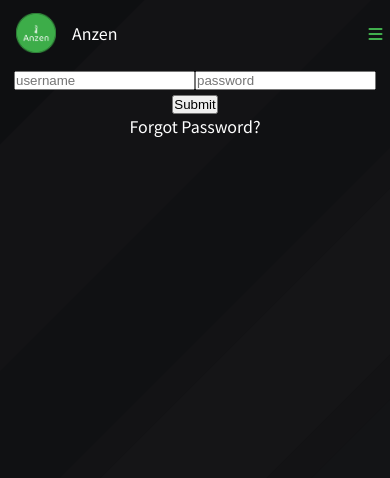
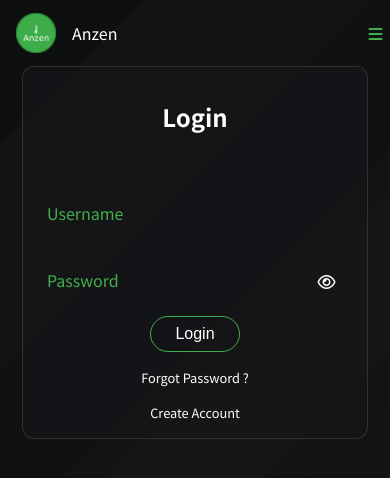
Before and after one commit to Ayush-1315/password-manager, a React (Create React App) app: page /login in a window 390 px wide. Shown: the top 478 px of the page. Built offline with nearby package versions, Linux system fonts and the light colour scheme; no server answers.

Commit message:
style- added responsive login form

```diff
--- a/src/frontend/components/loginForm/loginForm.jsx
+++ b/src/frontend/components/loginForm/loginForm.jsx
@@ -1,6 +1,8 @@
 import { useState } from "react";
 
-export const Login = ({onSubmit}) => {
+import loginFormCSS from "./loginForm.module.css";
+import { Link } from "react-router-dom";
+export const Login = ({ onSubmit, signupLink, forgotLink }) => {
   const [formData, setFormData] = useState({
     username: "",
     password: "",
@@ -10,47 +12,123 @@ export const Login = ({onSubmit}) => {
     username: false,
     password: false,
   });
-
-  const [isLoading,setIsLoading]=useState(false);
+  const [passwordFocus, setPasswordFoucs] = useState(false);
+  const [showPassword, setShowPassword] = useState(false);
+  const [isLoading, setIsLoading] = useState(false);
+  const [focus, setFocus] = useState({
+    username: false,
+    password: false,
+  });
   const changeHandler = (type, value) => {
     setFormData((prev) => ({ ...prev, [type]: value }));
-    setFormValidation((prev) => ({ ...prev, [type]: value.trim() !== "" }));
+    setFormValidation((prev) =>
+      type !== "password"
+        ? { ...prev, [type]: value.trim() !== "" }
+        : { ...prev, [type]: value.trim() !== "" && value.trim().length >= 8 }
+    );
   };
 
-  const submitHandler = async(e) => {
+  const submitHandler = async (e) => {
     e.preventDefault();
     const isFormValid = Object.values(formValidation).reduce(
       (acc, curr) => (curr ? acc : false),
       true
     );
-
-    if(isFormValid){
-        setIsLoading(true)
+    const resetStateVariables = () => {
+      setFormData(() => ({
+        username: "",
+        password: "",
+      }));
+      setIsLoading(false);
+      setFocus(() => ({ username: false, password: false }));
+      setPasswordFoucs(false);
+      setShowPassword(false);
+    };
+    if (isFormValid) {
+      setIsLoading(true);
       await onSubmit(formData);
-        setIsLoading(false)
+      resetStateVariables();
       e.target.reset();
-    }
-    else{
-        alert('fill all details')
+    } else {
+      alert("Please enter valid credentials.");
     }
   };
+  console.log(focus);
   return (
-    <>
+    <div className={`${`glassCard`} ${loginFormCSS.loginForm}`}>
+      <h2>Login</h2>
       <form onSubmit={(e) => submitHandler(e)}>
+        <label
+          htmlFor="username"
+          className={
+            formData.username !== "" || focus.username
+              ? loginFormCSS.filled
+              : ""
+          }
+        >
+          Username
+        </label>
         <input
           type="text"
           name="username"
-          placeholder="username"
           onChange={(e) => changeHandler("username", e.target.value)}
+          onFocus={() => setFocus((prev) => ({ ...prev, username: true }))}
+          onBlur={() => setFocus((prev) => ({ ...prev, username: false }))}
+          className={loginFormCSS.username}
+          required={true}
         />
+        <div
+          className={
+            passwordFocus
+              ? `${loginFormCSS.passwordContainer} ${loginFormCSS.focus}`
+              : `${loginFormCSS.passwordContainer}`
+          }
+        >
+          <label
+            htmlFor="password"
+            className={
+              formData.password !== "" || focus.password
+                ? loginFormCSS.filled
+                : ""
+            }
+          >
+            Password
+          </label>
           <input
-          type="text"
+            type={showPassword ? "text" : "password"}
             name="password"
-          placeholder="password"
+            id="password"
+            onFocus={() => {
+              setPasswordFoucs(true);
+              setFocus((prev) => ({ ...prev, password: true }));
+            }}
+            onBlur={() => {
+              setPasswordFoucs(false);
+              setFocus((prev) => ({ ...prev, password: false }));
+            }}
+            required={true}
             onChange={(e) => changeHandler("password", e.target.value)}
           />
-        <button disabled={isLoading}>Submit</button>
+          {!showPassword ? (
+            <i
+              className="fa-regular fa-eye"
+              onClick={() => setShowPassword(true)}
+            ></i>
+          ) : (
+            <i
+              className="fa-regular fa-eye-slash"
+              onClick={() => setShowPassword(false)}
+            ></i>
+          )}
+        </div>
+        {formData?.password.trim().length > 0 &&
+          formData?.password.trim().length < 8 && (
+            <div>Password must be 8 characters long</div>
+          )}
+        <button disabled={isLoading}>Login</button>
+        <Link to={forgotLink}>Forgot Password ?</Link>
+        <Link to={signupLink}>Create Account</Link>
       </form>
-    </>
+    </div>
   );
 };
--- /dev/null
+++ b/src/frontend/components/loginForm/loginForm.module.css
@@ -0,0 +1,127 @@
+.loginForm{
+    width: fit-content;
+    flex-direction: column;
+    display: flex;
+    margin: auto;
+    padding: 1rem;
+    width: 20%;
+    text-align: left;
+    min-height: 35vh;
+    max-height: fit-content;
+    color: #FFFFFF;
+
+}
+.loginForm h2{
+    margin: 1rem 0.5rem 2rem 0.5rem;
+    align-self: center;
+}
+form{
+    display: flex;
+    justify-content: center;
+    gap: 1rem;
+    flex-direction: column;
+    position: relative;
+    margin-top: 2rem;
+}
+.loginForm input{
+    background: transparent;
+    border: none;
+    font-size: 1rem;
+    padding: 0.5rem;
+    color: #FFFFFF;
+    width: 90%;
+    border-bottom: 1px solid transparent;
+    border-radius: 2px;
+}
+.loginForm input:focus{
+    outline: none;
+}
+.username:focus{
+    border-bottom: 1px solid #FFFFFF;
+}
+.passwordContainer{
+    width: 95%;
+    display: flex;
+    align-items: center;
+    position: relative;
+    margin-top: 1rem;
+}
+.focus{
+    border-bottom: 1px solid #FFFFFF;
+}
+.loginForm button{
+    padding: 0.5rem 1.5rem;
+    border-radius: 3rem;
+    border:1px solid #41AF4D;
+    color: #FFFFFF;
+    background-color: transparent;
+    align-self: center;
+    font-size: 1rem;
+    transition: all 0.1s ease-in-out;
+}
+.loginForm button:hover{
+    background-color: #41AF4D;
+    border: 1px solid #41AF4D;
+    }
+.loginForm a{
+    text-decoration: none;
+    color:#FFFFFF;
+    font-size: 0.8rem;
+    align-self: center;
+}
+label{
+    position: absolute;
+    pointer-events: none;
+    transform: translate(0, 23px) scale(1);
+    transform-origin: top left;
+    transition: 200ms cubic-bezier(0, 0, 0.2, 1) 0ms;
+    color: #41AF4D;
+    font-size: 16px;
+    line-height: 1;
+    padding: 0.5rem;
+}
+label:first-child{
+    top:-1.5rem;
+}
+ input:focus + label{
+    background-color: red;
+}
+.filled {
+    transform: translate(0, -0.5rem);
+}
+/* Media Queries */
+@media (min-width: 320px) {
+    .loginForm{
+        width: 80%;
+    }
+  }
+  @media (min-width:481px) {
+    .loginForm{
+        width: 60%;
+    }
+  }
+  @media (min-width:600px) {
+    .loginForm{
+        width: 50%;
+    }
+  }
+  @media (min-width: 768px) {
+    .loginForm{
+        width: 40%;
+    }
+  }
+  @media (min-width: 1024px) {
+    .loginForm{
+        width: 30%;
+    }
+  }
+  @media (min-width: 1200px) {
+    .loginForm{
+        width: 25%;
+    }
+  }
+  @media (min-width: 1440px) {
+    .loginForm{
+        width: 20%;
+    }
+  }
--- a/src/frontend/components/navbar/navbar.module.css
+++ b/src/frontend/components/navbar/navbar.module.css
@@ -152,7 +152,7 @@
 }
 @media (min-width: 1200px) {
   .navbar{
-    width: 97vw;
+    width: 96vw;
   }
   .navbarOptions {
     width: 22%;
--- a/src/frontend/pages/LoginPage/loginPage.jsx
+++ b/src/frontend/pages/LoginPage/loginPage.jsx
@@ -1,9 +1,9 @@
 import { useEffect } from "react";
+import { useNavigate } from "react-router";
 
 import { Login } from "../../components/loginForm/loginForm";
 import { useAuth } from "../../context/authContext";
-import { useNavigate } from "react-router";
-import { Link } from "react-router-dom";
+
 export const LoginPage = () => {
   const { logUser,isLogin} = useAuth();
   const navigate=useNavigate();
@@ -15,10 +15,7 @@ export const LoginPage = () => {
   return (
     <>
       <div>
-        <Login onSubmit={(data)=>logUser(data)}/>
-        <Link to="/forgot-password" style={{textDecoration:'none',
-          color:'#FFFFFF'
-        }}>Forgot Password?</Link>
+        <Login onSubmit={(data)=>logUser(data)} forgotLink={`/forgot-password`} signupLink={`/signup`}/>
       </div>
     </>
   );
```
Lines whose indentation alone changed are shown as unchanged.
